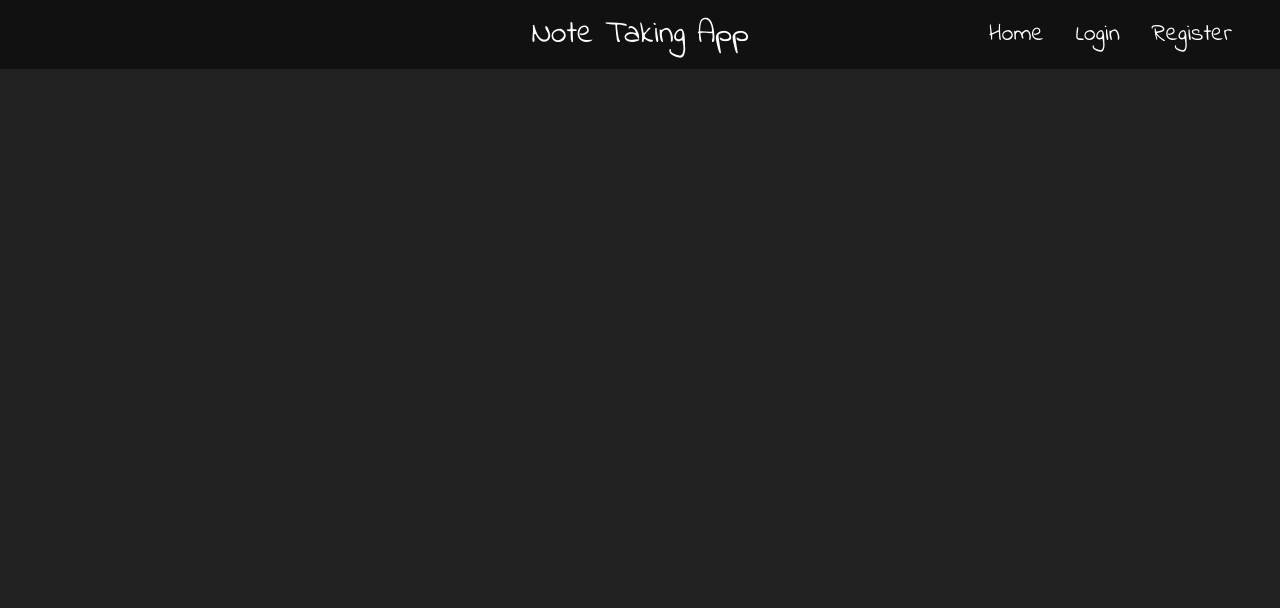
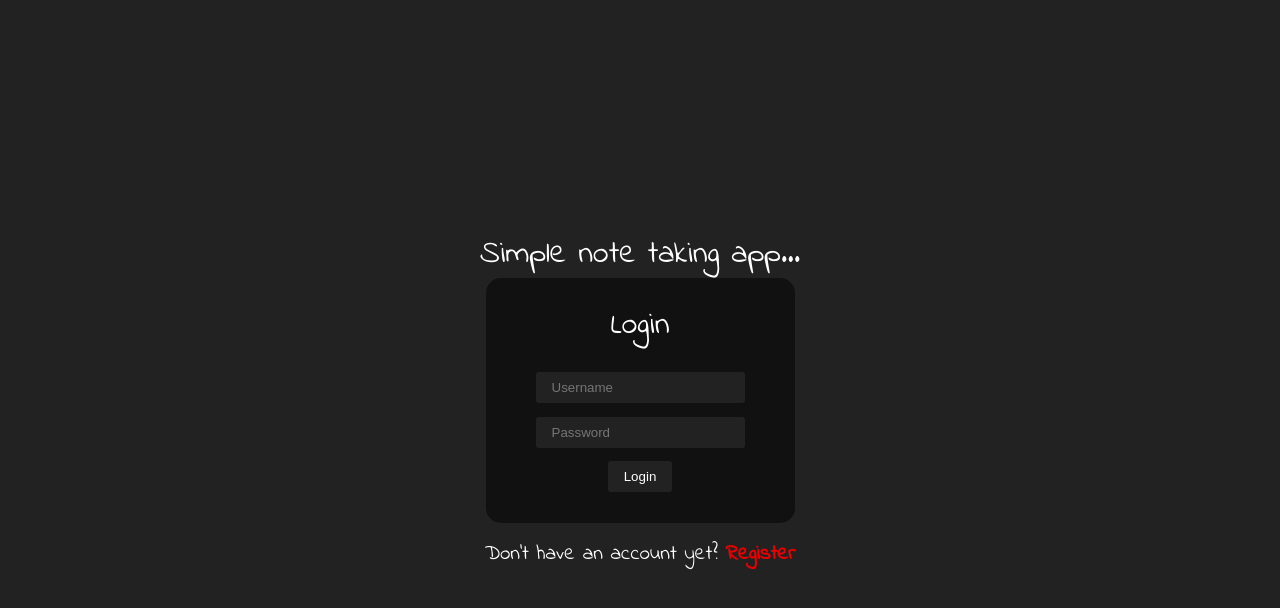
Before and after one commit to PIayer69/notes-react, a React (Create React App) app: page /welcome in a window 1280 px wide. Shown: the top 608 px of the page. Built offline with nearby package versions, Linux system fonts and the light colour scheme; the HTML template or start-up script is replaced by a standard one.

Commit message:
Added 404 page

```diff
--- a/src/App.js
+++ b/src/App.js
@@ -1,25 +1,17 @@
 import { BrowserRouter as Router, Routes, Route } from "react-router-dom";
-import Navbar from "./Navbar";
 import Home from "./pages/Home";
-import Login from './pages/Login';
-import Register from './pages/Register';
 import Landing from './pages/Landing';
+import NotFoundPage from "./pages/NotFoundPage";
 
 function App() {
   return (
-    <>
-        <Router>
-          <Navbar />
-          <div className="container">
-          <Routes>
-            <Route path="/" element={<Landing/>}></Route>
-            <Route path="home/" element={<Home/>}></Route>
-            <Route path="login/" element={<Login/>}></Route>
-            <Route path="register/" element={<Register/>}></Route>
-          </Routes>
-          </div>
-        </Router>
-    </>
+    <Router>
+        <Routes>
+          <Route path="/" element={<Home/>}></Route>
+          <Route path="welcome/" element={<Landing/>}></Route>
+          <Route path='*' element={<NotFoundPage />} ></Route>
+        </Routes>
+    </Router>
   );
 }
 
--- a/src/Navbar.jsx
+++ b/src/Navbar.jsx
@@ -8,13 +8,7 @@ const Navbar = () => {
       <div className="nav-links">
         <ul>
           <li>
-            <Link to='home/'>Home</Link>
-          </li>
-          <li>
-            <Link to='login/'>Login</Link>
-          </li>
-          <li>
-            <Link to='register/'>Register</Link>
+            <Link to='logout/'>Logout</Link>
           </li>
         </ul>
       </div>
--- a/src/index.css
+++ b/src/index.css
@@ -6,9 +6,20 @@
   box-sizing: border-box;
 }
 
+html{
+  height: 100%;
+}
+
 body{
   background-color: #222;
   font-family: 'Indie Flower', cursive;
+  height: 100%;
+}
+
+#root{
+  height: 100%;
+  display: flex;
+  flex-direction: column;
 }
 
 nav{
@@ -20,8 +31,6 @@ nav{
   font-size: 2rem;
   display: grid;
   grid-template-columns: 1fr 1fr 1fr;
-  /* justify-content: space-between;
-  align-items: center; */
 }
 
 .logo{
@@ -51,9 +60,9 @@ nav a{
 .container{
   padding: 2rem;
   display: flex;
+  flex: 1;
   justify-content: center;
   flex-wrap: wrap;
-
 }
 
 .rectangle{
--- a/src/pages/Home.jsx
+++ b/src/pages/Home.jsx
@@ -1,5 +1,7 @@
 import { useState, useEffect } from "react";
 
+import '../Navbar';
+import Navbar from "../Navbar";
 import Backdrop from "./components/Backdrop";
 import NewNote from "./components/NewNote";
 import NotePreview from "./components/NotePreview";
@@ -106,15 +108,18 @@ const Home = () => {
 
       return (
         <>
+          <Navbar/>
+          <div className="container">
+            <NewNote onAdd={newNote} />
             <Notes notes={notes} onDelete={deleteNote} onEdit={editNote} onPreview={toggleNotePreview}/>
-            <NewNote onAdd={newNote} />
             {
-                notePreview &&
-                <>
+              notePreview &&
+              <>
                 <Backdrop />
                 <NotePreview note={notes.filter((note) => note.id === noteId)[0]} onClose={() => setNotePreview(false)}/>
-                </>
+              </>
             }
+          </div>
         </>
       );
 }
--- a/src/pages/Landing.jsx
+++ b/src/pages/Landing.jsx
@@ -1,6 +1,30 @@
+import { useState } from 'react';
+
+import './assets/Landing.css';
+import Login from './Login';
+import Register from './Register';
+
 const Landing = () => {
+  const [ loginForm, setLoginForm ] = useState(true)
   return (
-    <div>Landing</div>
+    <div className="container">
+      <div className='landing-container'>
+        <div>Simple note taking app...</div>
+        {
+        loginForm ?
+        <>
+          <Login />
+          <div className='switch-form'>Don't have an account yet? <span onClick={() => setLoginForm(!loginForm)}>Register</span></div>
+        </>
+        :
+        <>
+          <Register />
+          <div className='switch-form'>Already have an account? <span onClick={() => setLoginForm(!loginForm)}>Login</span></div>
+        </>
+        }
+
+      </div>
+    </div>
   )
 }
 
--- a/src/pages/Login.jsx
+++ b/src/pages/Login.jsx
@@ -1,4 +1,4 @@
-import './Login-Register.css';
+import './assets/Login-Register.css';
 
 const Login = () => {
   return (
--- /dev/null
+++ b/src/pages/NotFoundPage.jsx
@@ -0,0 +1,24 @@
+import { Link } from 'react-router-dom';
+import { BsArrowBarRight } from 'react-icons/bs'
+
+import HedgehogImage from './assets/hedge.png';
+import './assets/PageNotFound.css';
+
+const NotFoundPage = () => {
+  return (
+    <div className='container'>
+        <div className="error-container">
+            <div className='error-left'>
+                <div className="error-title">ERROR 404</div>
+                <div className="error-msg">Page not found.</div>
+                <Link to='/'>Go Home <BsArrowBarRight /></Link>
+            </div>
+            <div className='error-right'>
+                <img src={HedgehogImage} alt="Cute Hedgehog"/>
+            </div>
+        </div>
+    </div>
+  )
+}
+
+export default NotFoundPage
--- a/src/pages/Register.jsx
+++ b/src/pages/Register.jsx
@@ -1,4 +1,4 @@
-import './Login-Register.css';
+import './assets/Login-Register.css';
 
 const Register = () => {
   return (
--- /dev/null
+++ b/src/pages/assets/Landing.css
@@ -0,0 +1,20 @@
+.landing-container{
+    flex: 1;
+    display: flex;
+    flex-direction: column;
+    justify-content: center;
+    align-items: center;
+    color: white;
+    font-size: 2rem;
+}
+
+.switch-form{
+    margin-top: 1rem;
+    font-size: 1.3rem;
+}
+
+.switch-form span{
+    color: rgb(234, 0, 0);
+    font-weight: bold;
+    cursor: pointer;
+}
--- a/src/pages/Login-Register.css
+++ b/src/pages/assets/Login-Register.css
@@ -1,6 +1,4 @@
 .form-container{
-    /* display: grid;
-    grid-template-rows: 1fr 2fr; */
     display: flex;
     flex-direction: column;
     justify-content: center;
@@ -40,7 +38,7 @@ form input{
 }
 
 form input:focus{
-    outline: 2px solid rgb(133, 0, 0);
+    outline: 2px solid rgb(234, 0, 0);
 }
 
 form input[type='submit']{
--- /dev/null
+++ b/src/pages/assets/PageNotFound.css
@@ -0,0 +1,33 @@
+.error-container{
+    display: flex;
+    justify-content: center;
+    align-items: center;
+    color: white;
+    height: 100%;
+}
+
+.error-left{
+    display: flex;
+    flex-direction: column;
+    align-items: flex-end;
+}
+
+.error-title{
+    font-size: 2rem;
+}
+
+.error-msg{
+    font-size: 1.3rem;
+    color: #7d7d7d;
+}
+
+.error-left a{
+    text-decoration: none;
+    color: rgb(234, 0, 0);
+    display: flex;
+    align-items: center;
+}
+
+.error-left a svg{
+    margin-left: .3rem;
+}
```
Also changed, not shown: src/pages/assets/hedge.png (added).
